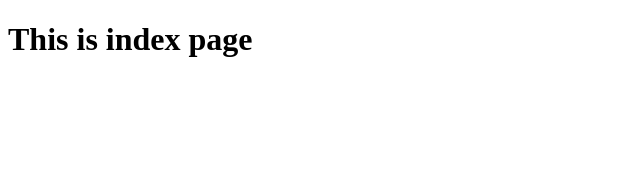
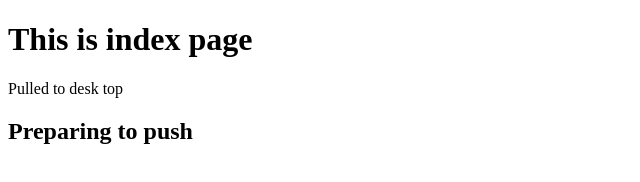
Before and after one commit to Ananya-2015/index, a plain HTML site: page index.html in a window 1280 px wide. Shown: the whole page, without its empty margins (0-640 px from the left). Drawn offline with Linux system fonts and the light colour scheme.

Commit message:
'committing'

```diff
--- a/index.html
+++ b/index.html
@@ -7,6 +7,8 @@
 </head>
 <body>
     <h1>This is index page</h1>
+    <p>Pulled to desk top </p>
+    <h2>Preparing to push</h2>
 
 </body>
 </html>
```
